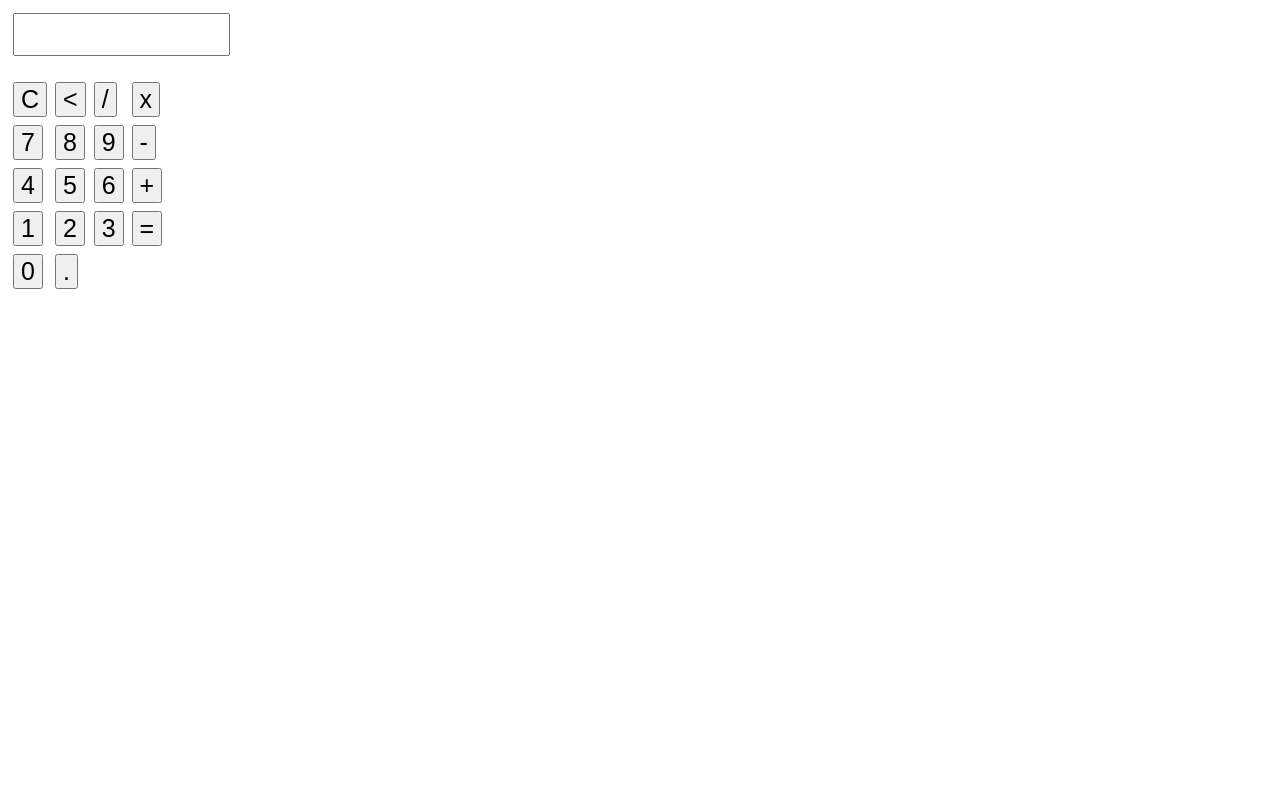
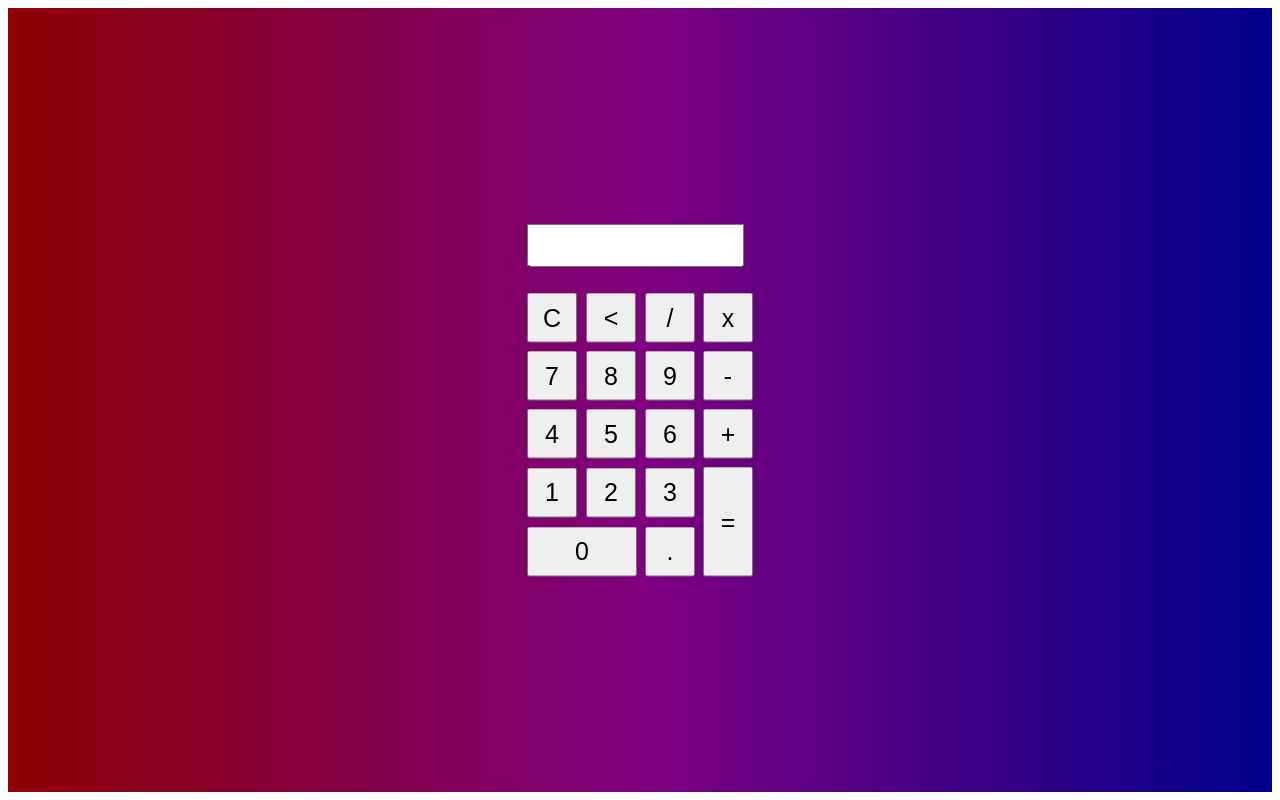
Before and after one commit to LukasKuzel/Calculator, a plain HTML site: page index.html in a window 1280 px wide. Drawn offline with Linux system fonts and the light colour scheme.

Commit message:
Add files via upload

```diff
--- a/index.html
+++ b/index.html
@@ -4,14 +4,15 @@
     <link href="style.css" rel="stylesheet" type="text/css">
 </head>
 <body>
+    <div class="bg"></div>
     <div class="main">
         <form name="form">
             <input class="textview" name="textview">
         </form>
             <table>
                 <tr>
-                    <td><input class="button" type="button" value="C" onclick="clear()"></td>
-                    <td><input class="button" type="button" value="&lt;"></td>
+                    <td><input class="button" type="button" value="C" onclick="clean()"></td>
+                    <td><input class="button" type="button" value="&lt;" onclick="back()"></td>
                     <td><input class="button" type="button" value="/" onclick="insert('/')"></td>
                     <td><input class="button" type="button" value="x" onclick="insert('*')"></td>
                 </tr>
@@ -31,10 +32,10 @@
                     <td><input class="button" type="button" value="1" onclick="insert(1)"></td>
                     <td><input class="button" type="button" value="2" onclick="insert(2)"></td>
                     <td><input class="button" type="button" value="3" onclick="insert(3)"></td>
-                    <td><input class="button" type="button" value="=" onclick="equal"></td>
+                    <td rowspan="5"><input class="button" style="height:110" type="button" value="=" onclick="equal"></td>
                 </tr>
                 <tr>
-                    <td><input class="button" type="button" value="0" onclick="insert(0)"></td>
+                    <td colspan="2"><input class="button" style="width:110" type="button" value="0" onclick="insert(0)"></td>
                     <td><input class="button" type="button" value="." onclick="insert('.')"></td>
             </table>
     </div>
--- a/java.js
+++ b/java.js
@@ -8,3 +8,12 @@ function equal(){
         document.form.textview.value=eval(exp)
     }
 }
+
+function clean(){
+    document.form.textview.value=""
+}
+
+function back(){
+    var exp=document.form.textview.value;
+    document.form.textview.value=exp.substring(0,exp.length-1);
+}
--- a/style.css
+++ b/style.css
@@ -1,10 +1,22 @@
+.main{
+position: absolute;
+top: 50%;
+left: 50%;
+transform:translateX(-50%)translateY(-50%);
+}
+
 .body{
 margin 0;
 padding 0;
 }
 
+.bg{
+background: linear-gradient(to right,darkred,purple,darkblue);
+height: 100%;
+}
+
 .button{
-width:50
+width:50;
 height: 50;
 font-size: 25;
 margin: 2;
```
